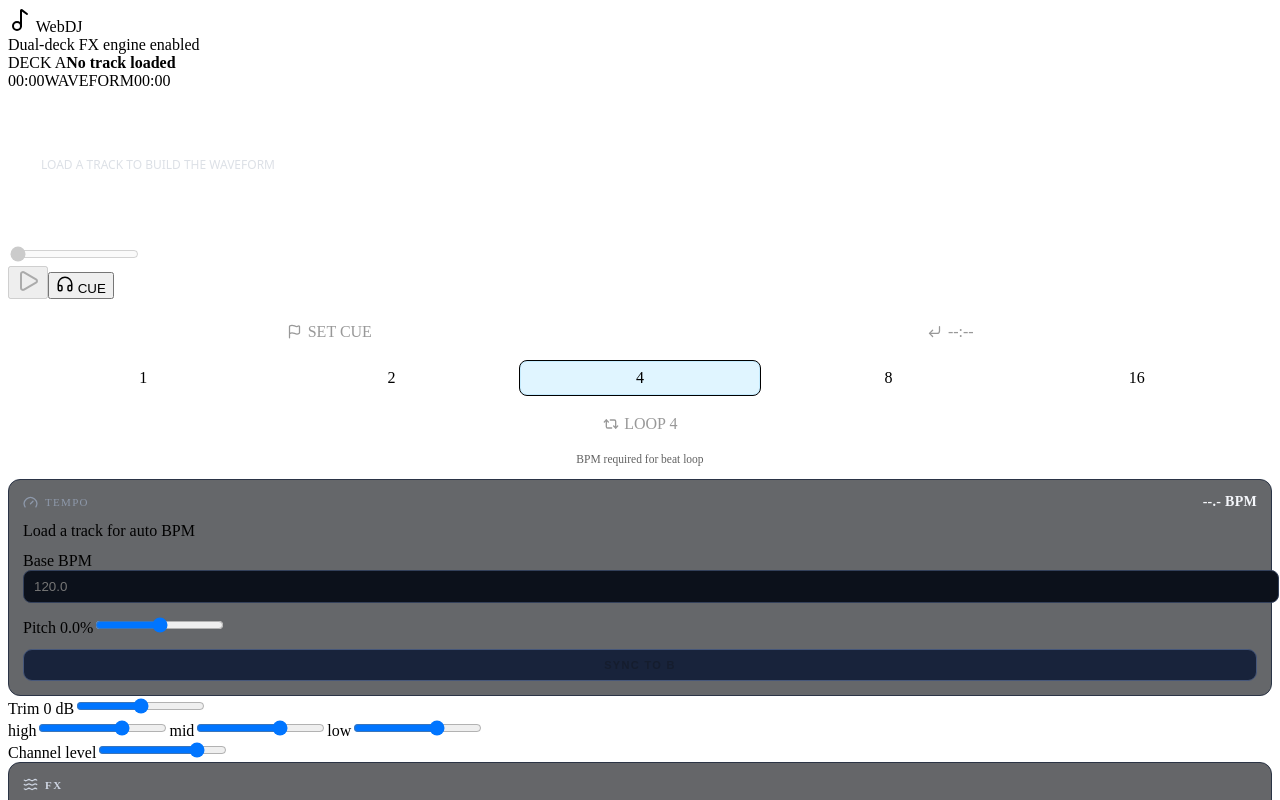
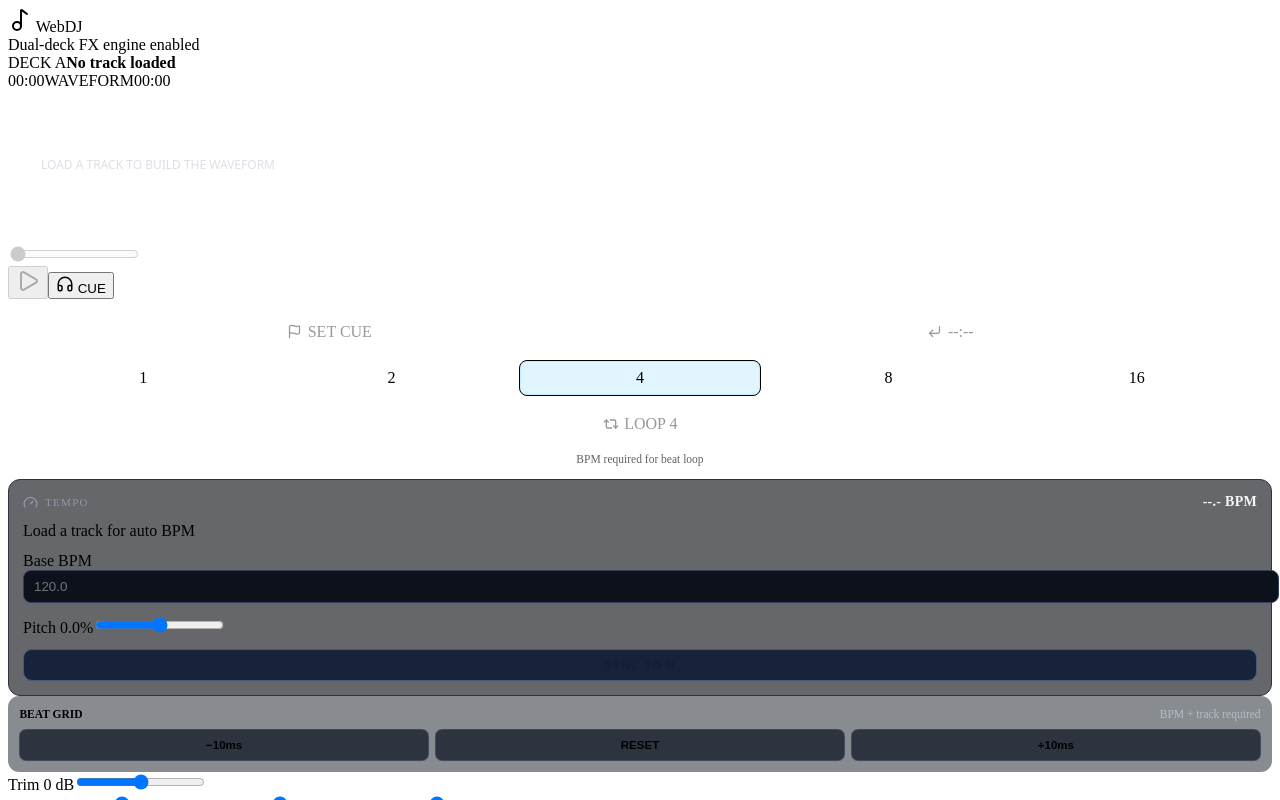
Before and after one commit to ShurexBRT/WebDJ, a React (Vite) app: page / in a window 1280 px wide. Shown: the top 800 px of the page. Built offline with nearby package versions, Linux system fonts and the light colour scheme; the HTML template or start-up script is replaced by a standard one.

Commit message:
Connect beat grid markers and controls to decks

```diff
--- a/src/features/deck/Deck.tsx
+++ b/src/features/deck/Deck.tsx
@@ -2,8 +2,10 @@ import { useCallback } from 'react'
 import { Headphones, Pause, Play, Upload } from 'lucide-react'
 import { getAudioEngine } from '../../audio/AudioEngine'
 import { analyzeFileBpm } from '../../audio/bpmAnalysis'
+import { effectiveBpm } from '../../audio/tempo'
 import { formatTime, progressFromTime, timeFromProgress } from '../../audio/transport'
 import { decodeWaveform } from '../../audio/waveform'
+import { BeatGridControls } from '../../components/BeatGridControls'
 import { CueLoopControls } from '../../components/CueLoopControls'
 import { EffectsPanel } from '../../components/EffectsPanel'
 import { LevelMeter } from '../../components/LevelMeter'
@@ -26,6 +28,7 @@ export function Deck({ side }: { side: DeckId }) {
   const engine = getAudioEngine()
   const readLevel = useCallback(() => engine.getDeckLevel(side), [engine, side])
   const progress = progressFromTime(deck.currentTime, deck.duration)
+  const gridBpm = effectiveBpm(deck.bpm, deck.pitchPercent)
   const accent = side === 'A' ? '#29b6ff' : '#ff9a3d'
 
   const seekToProgress = (nextProgress: number) => {
@@ -89,7 +92,7 @@ export function Deck({ side }: { side: DeckId }) {
       <div className="deck-heading"><span>DECK {side}</span><strong>{deck.trackName ?? 'No track loaded'}</strong></div>
       <div className="waveform-panel">
         <div className="time-readout"><span>{formatTime(deck.currentTime)}</span><span>{deck.isAnalyzing ? 'ANALYZING AUDIO…' : deck.analysisError ?? 'WAVEFORM'}</span><span>{formatTime(deck.duration)}</span></div>
-        <Waveform peaks={deck.waveform} progress={progress} accent={accent} label={`Waveform deck ${side}`} onSeek={seekToProgress} />
+        <Waveform peaks={deck.waveform} progress={progress} accent={accent} label={`Waveform deck ${side}`} duration={deck.duration} bpm={gridBpm} beatOffsetSeconds={deck.beatOffsetSeconds} onSeek={seekToProgress} />
       </div>
       <input aria-label={`Seek deck ${side}`} type="range" min="0" max={Math.max(deck.duration, 0)} step="0.1" value={Math.min(deck.currentTime, deck.duration || 0)} disabled={!deck.duration} onChange={(event) => { const value = Number(event.target.value); engine.seek(side, value); setDeckTime(side, value) }} />
       <div className="transport">
@@ -98,6 +101,7 @@ export function Deck({ side }: { side: DeckId }) {
       </div>
       <CueLoopControls key={`${side}-${deck.trackName ?? 'empty'}`} deckId={side} />
       <TempoControls deckId={side} />
+      <BeatGridControls deckId={side} />
       <div className="channel-strip">
         <LevelMeter label={`Deck ${side} level`} readLevel={readLevel} />
         <div className="channel-controls">
```
